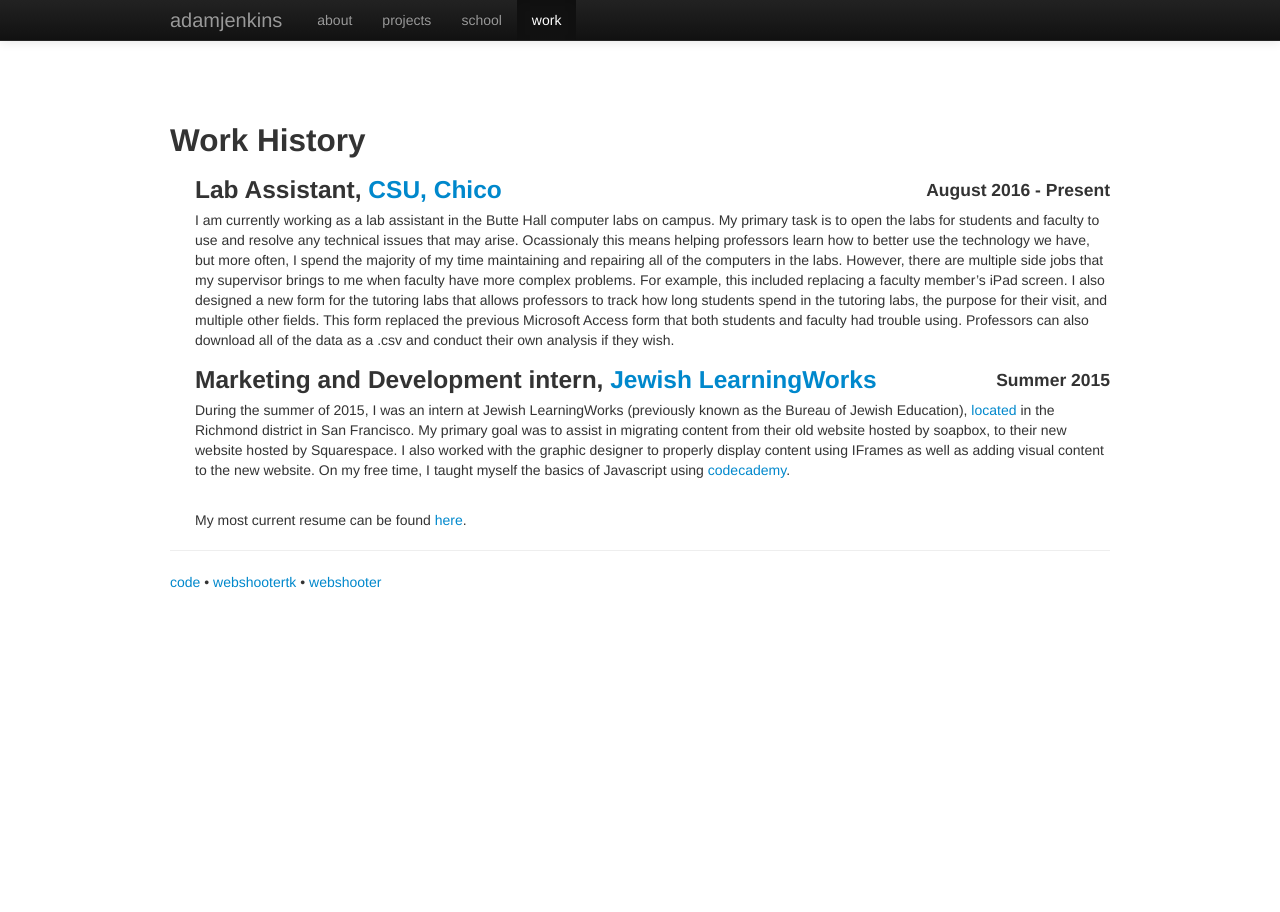
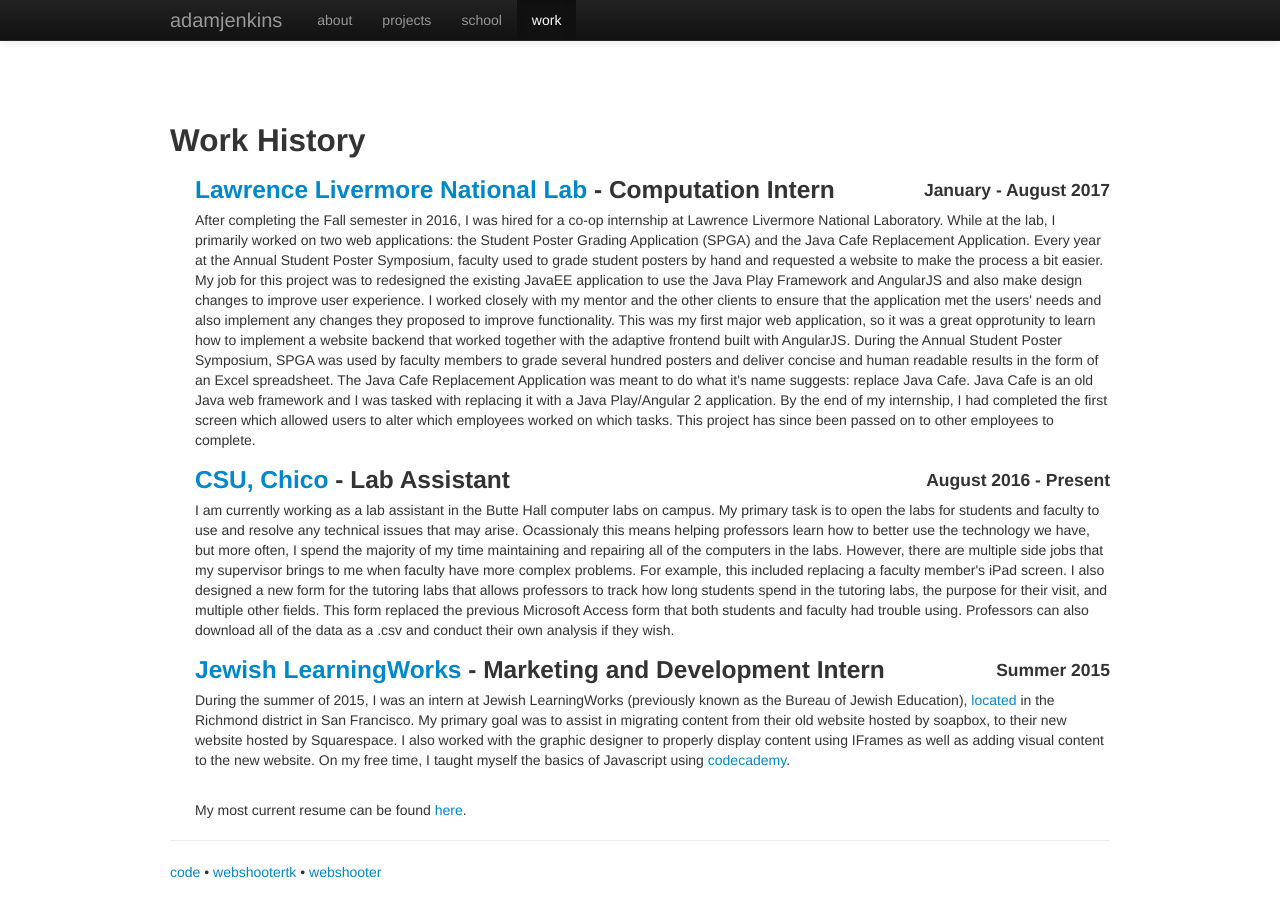
Before and after one commit to adamjenkins1/adamjenkins1.github.io, a Jekyll site: the page built from work.md, in a window 1280 px wide. Built offline with Jekyll 4.4.1, drawn with Linux system fonts in a browser that asks for light colours; nearby versions of some CDN libraries.

Commit message:
adding llnl to work history

```diff
--- a/work.md
+++ b/work.md
@@ -6,12 +6,43 @@
 
 <h2>Work History</h2>
 <ul>
-<h3 style="display:inline;">Lab Assistant, <a href="http://www.csuchico.edu" target="_blank">CSU, Chico</a></h3>
+<h3 style="display:inline;"><a href="http://www.llnl.gov/" target="_blank">Lawrence Livermore National Lab</a> - Computation Intern</h3>
+<h4 style="display:inline; float:right;">January - August 2017</h4>
+<p>After completing the Fall semester in 2016, I was hired for a co-op internship at Lawrence Livermore National Laboratory.
+While at the lab, I primarily worked on two web applications: the Student Poster Grading Application (SPGA) and the Java Cafe Replacement Application.
+Every year at the Annual Student Poster Symposium, faculty used to grade student posters by hand and requested a website to make the process a bit easier.
+My job for this project was to redesigned the existing JavaEE application to use the Java Play Framework and AngularJS
+and also make design changes to improve user experience. I worked closely with my mentor and the other clients to ensure that the
+application met the users' needs and also implement any changes they proposed to improve functionality. This was my first major
+web application, so it was a great opprotunity to learn how to implement a website backend that worked together
+with the adaptive frontend built with AngularJS.  During the Annual Student Poster Symposium, SPGA was used by faculty members to grade
+several hundred posters and deliver concise and human readable results in the form of an Excel spreadsheet. The Java Cafe Replacement Application was meant
+to do what it's name suggests: replace Java Cafe.  Java Cafe is an old Java web framework and I was tasked with replacing it with a
+Java Play/Angular 2 application. By the end of my internship, I had completed the first screen which allowed users to
+alter which employees worked on which tasks. This project has since been passed on to other employees to complete.
+</p>
+
+<h3 style="display:inline;"><a href="http://www.csuchico.edu" target="_blank">CSU, Chico</a> - Lab Assistant</h3>
 <h4 style="display:inline; float:right;">August 2016 - Present</h4>
-<p>I am currently working as a lab assistant in the Butte Hall computer labs on campus. My primary task is to open the labs for students and faculty to use and resolve any technical issues that may arise. Ocassionaly this means helping professors learn how to better use the technology we have, but more often, I spend the majority of my time maintaining and repairing all of the computers in the labs. However, there are multiple side jobs that my supervisor brings to me when faculty have more complex problems. For example, this included replacing a faculty member&rsquo;s iPad screen. I also designed a new form for the tutoring labs that allows professors to track how long students spend in the tutoring labs, the purpose for their visit, and multiple other fields. This form replaced the previous Microsoft Access form that both students and faculty had trouble using. Professors can also download all of the data as a .csv and conduct their own analysis if they wish.</p>
+<p>I am currently working as a lab assistant in the Butte Hall computer labs on campus.
+My primary task is to open the labs for students and faculty to use and resolve any technical issues
+that may arise. Ocassionaly this means helping professors learn how to better use the technology we have,
+but more often, I spend the majority of my time maintaining and repairing all of the computers in the labs.
+However, there are multiple side jobs that my supervisor brings to me when faculty have more complex problems.
+For example, this included replacing a faculty member's iPad screen. I also designed a new form for the
+tutoring labs that allows professors to track how long students spend in the tutoring labs, the purpose for their visit,
+and multiple other fields. This form replaced the previous Microsoft Access form that both students and faculty had trouble using.
+Professors can also download all of the data as a .csv and conduct their own analysis if they wish.</p>
 
-<h3 style="display:inline;">Marketing and Development intern, <a href="http://www.jewishlearningworks.org" target="_blank"> Jewish LearningWorks</a></h3>
+<h3 style="display:inline;"><a href="http://www.jewishlearningworks.org" target="_blank"> Jewish LearningWorks</a> - Marketing and Development Intern</h3>
 <h4 style="display:inline; float:right;">Summer 2015</h4>
-<p>During the summer of 2015, I was an intern at Jewish LearningWorks (previously known as the Bureau of Jewish Education), <a href="https://www.google.com/maps/place/Jewish+LearningWorks/@37.7760083,-122.4731152,15z/data=!4m5!3m4!1s0x0:0x3d00aeefab06495b!8m2!3d37.7760083!4d-122.4731152" target="_blank">located</a> in the Richmond district in San Francisco. My primary goal was to assist in migrating content from their old website hosted by soapbox, to their new website hosted by Squarespace. I also worked with the graphic designer to properly display content using IFrames as well as adding visual content to the new website. On my free time, I taught myself the basics of Javascript using <a href="https://www.codecademy.com/" target="_blank">codecademy</a>.</p>
+<p>During the summer of 2015, I was an intern at Jewish LearningWorks
+(previously known as the Bureau of Jewish Education),
+<a href="https://www.google.com/maps/place/Jewish+LearningWorks/@37.7760083,-122.4731152,15z/data=!4m5!3m4!1s0x0:0x3d00aeefab06495b!8m2!3d37.7760083!4d-122.4731152" target="_blank">located</a>
+in the Richmond district in San Francisco. My primary goal was to assist in migrating content from
+their old website hosted by soapbox, to their new website hosted by Squarespace. I also worked with the
+graphic designer to properly display content using IFrames as well as adding visual content to the new website.
+On my free time, I taught myself the basics of Javascript using <a href="https://www.codecademy.com/" target="_blank">codecademy</a>.</p>
 <br>
 <p>My most current resume can be found <a href="Data/media/pdf/resume.pdf" target="_blank">here</a>.</p>
+</ul>
```
